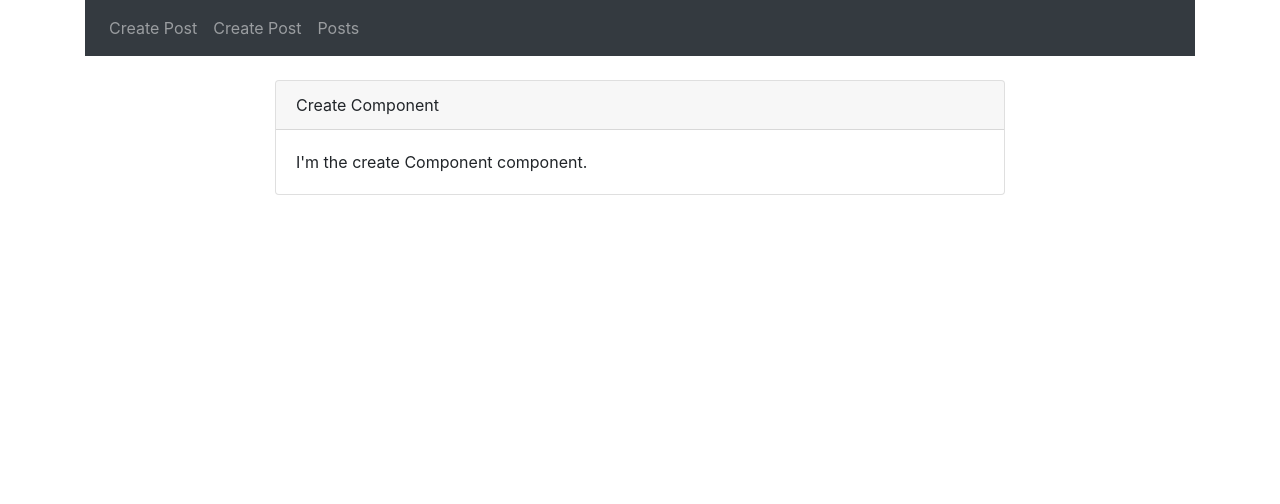
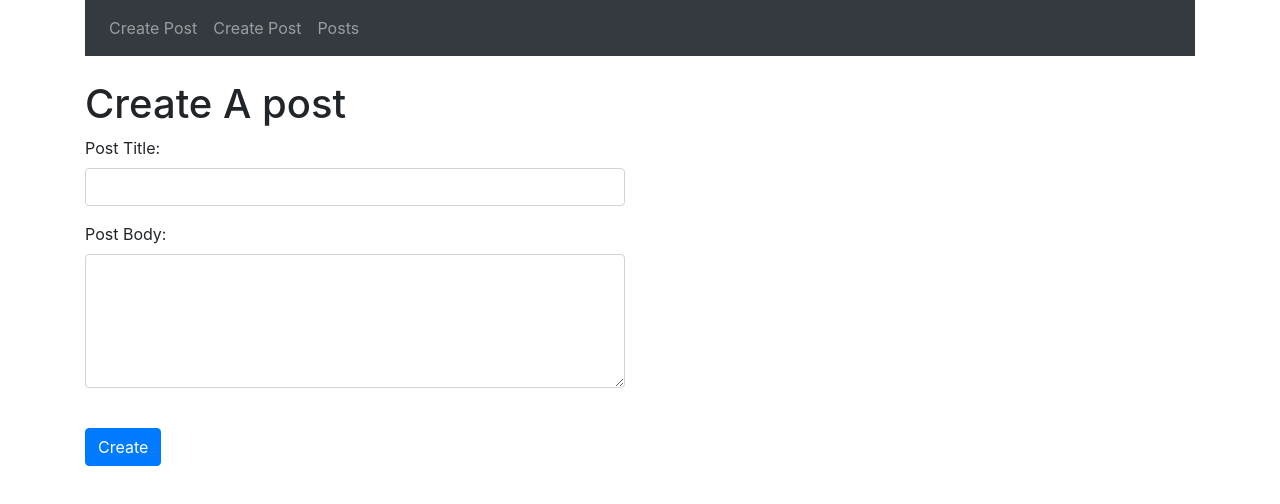
Before and after one commit to fadlir93/sample-application-MEVN, a Vue app: page /create in a window 1280 px wide. Shown: the top 504 px of the page. Built offline with nearby package versions, Linux system fonts and the light colour scheme.

Commit message:
Create form

```diff
--- a/src/components/CreateComponent.vue
+++ b/src/components/CreateComponent.vue
@@ -1,16 +1,41 @@
 <template>
-    <div class="row justify-content-center">
-        <div class="col-md-8">
-            <div class="card card-default">
-                <div class="card-header"> Create Component </div>
-                <div class="card-body"> I'm the create Component component. </div>
+    <div>
+        <h1> Create A post </h1>
+        <form @submit.prevent="addPost">
+            <div class="row">
+                <div class="col-md-6">
+                    <div class="form-group">
+                        <label>Post Title: </label>
+                        <input type="text" class="form-control" v-model="post.title">
+                    </div>
+                </div>
             </div>
-        </div>
+            <div class="row">
+                <div class="col-md-6">
+                    <div class="form-group">
+                        <label>Post Body: </label>
+                        <textarea class="form-control" v-model="post.body" rows="5"></textarea>
+                    </div>
+                </div>
+            </div><br />
+            <div class="form-group">
+                <button class="btn btn-primary">Create </button>
+            </div>
+        </form>
     </div>
 </template>
 
 <script>
     export default {
-
+        data() {
+        return {
+            post:{}
+        }
+    },
+    methods: {
+            addPost(){
+            console.log(this.post)
+            }
+        }
     }
 </script>
```
